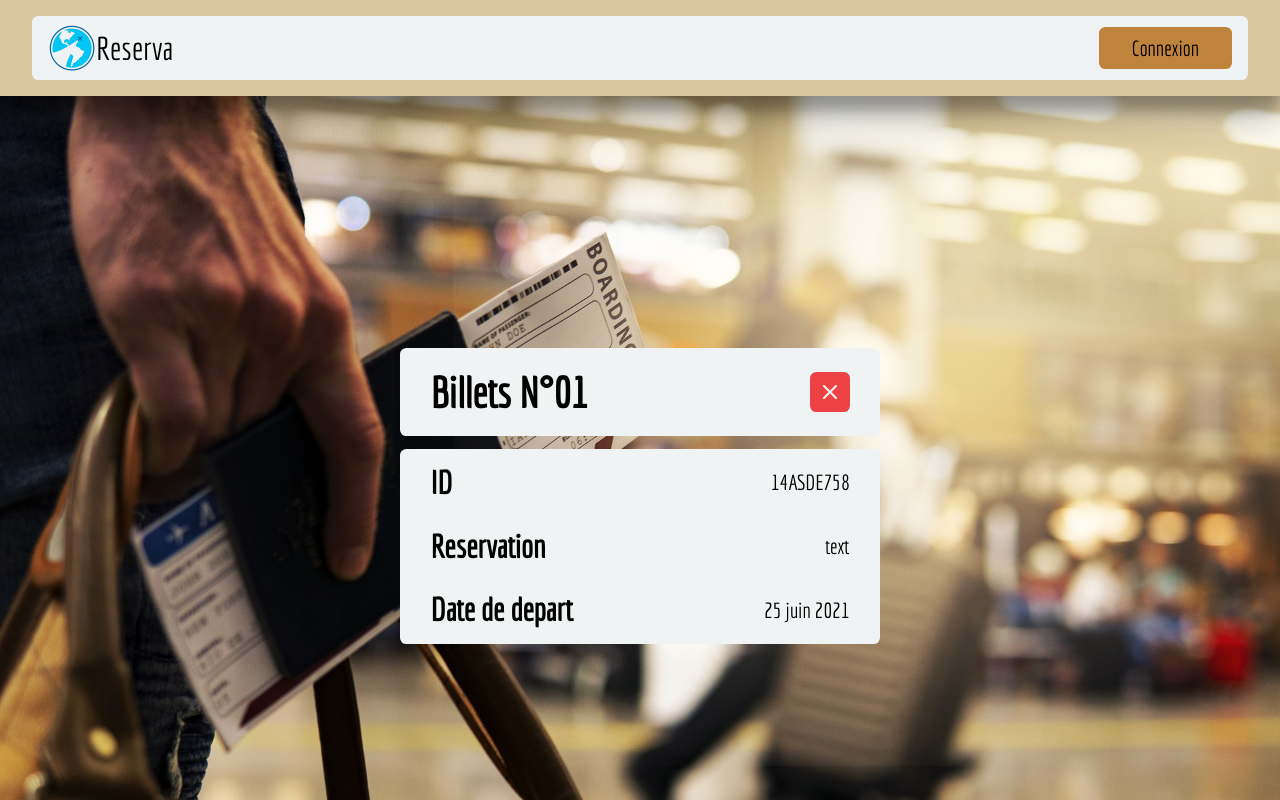
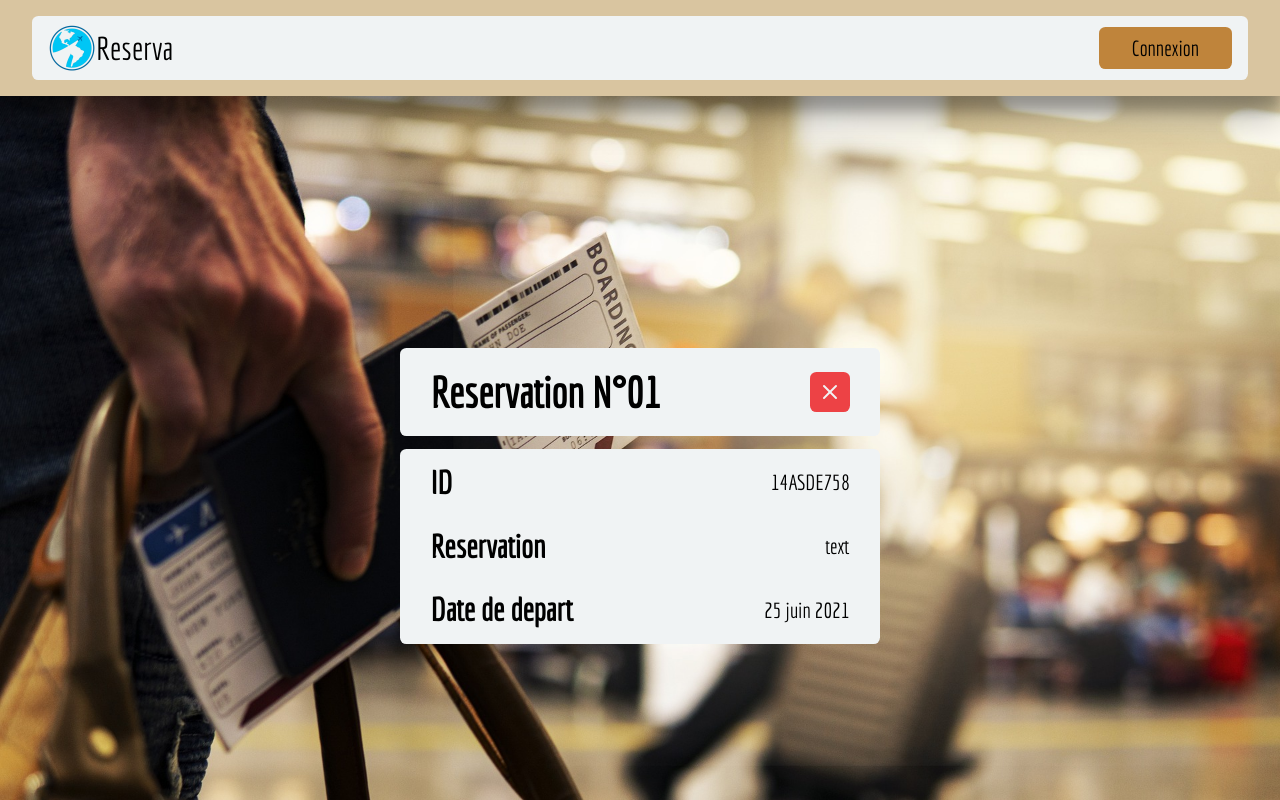
Before and after one commit to MyriamOL/projet-compagnie-aerienne, a React (Create React App) app: page /billets-voles in a window 1280 px wide. Shown: the top 800 px of the page. Built offline with nearby package versions, Linux system fonts and the light colour scheme.

Commit message:
correction h1
24/05/2023 10:39

```diff
--- a/src/styles/components/formulaire.css
+++ b/src/styles/components/formulaire.css
@@ -70,7 +70,7 @@
     font-size: var(--font-size-12pt);
 }
 
-/* ********************************* media queries pour l'adaptatif */
+/* media queries pour l'adaptatif */
 @media (min-width: 576px) {
     #formulaire {
         width: 480px;
--- a/src/views/BilletsVoles.js
+++ b/src/views/BilletsVoles.js
@@ -7,7 +7,7 @@ function BilletsVoles() {
     <main id="BilletsVoles">
       <div className="Billet">
         <div className="titre">
-          <h1>Billets N°01</h1>
+          <h1>Reservation N°01</h1>
           <button>
             <svg
               width="1.5rem"
```
